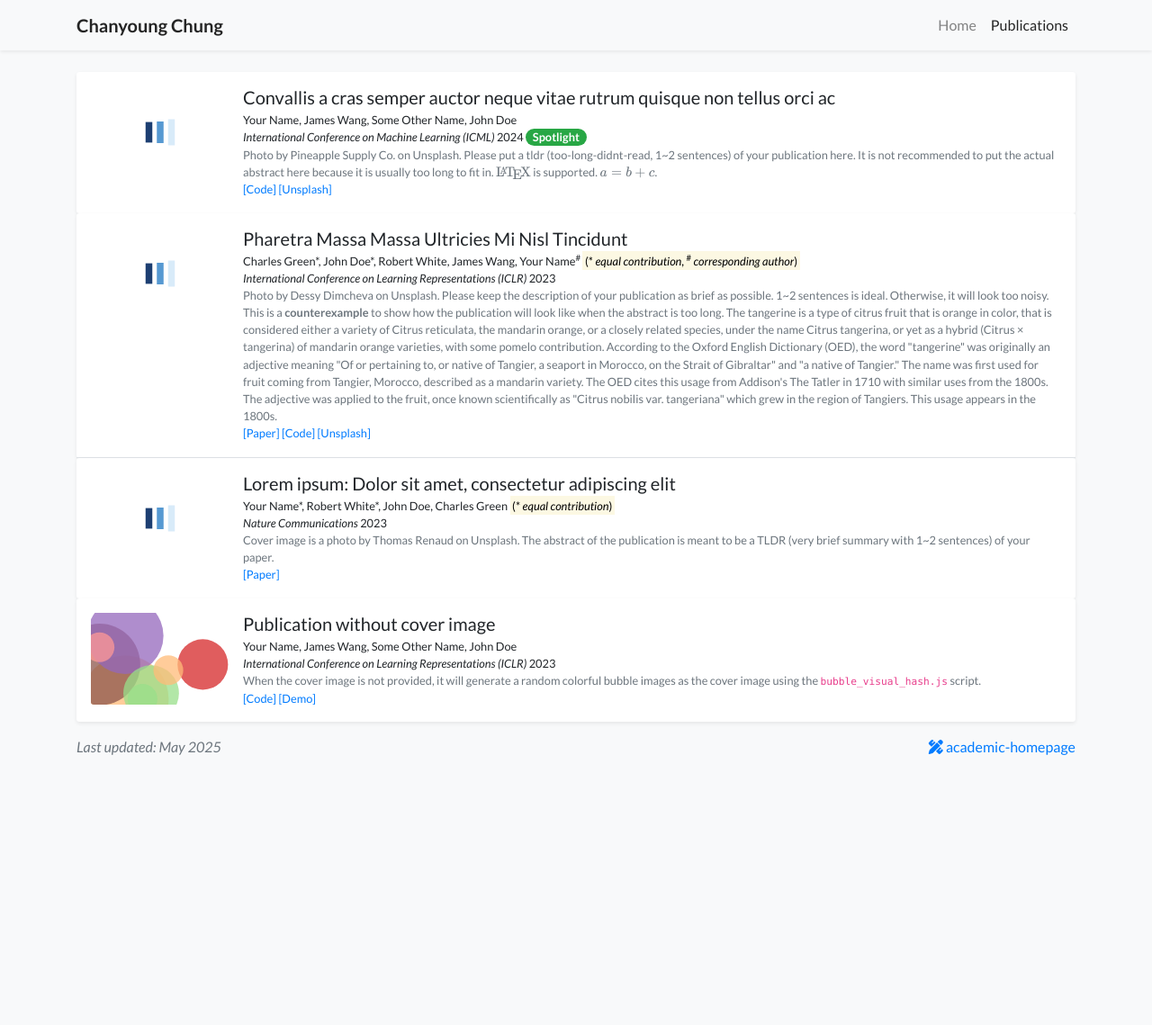
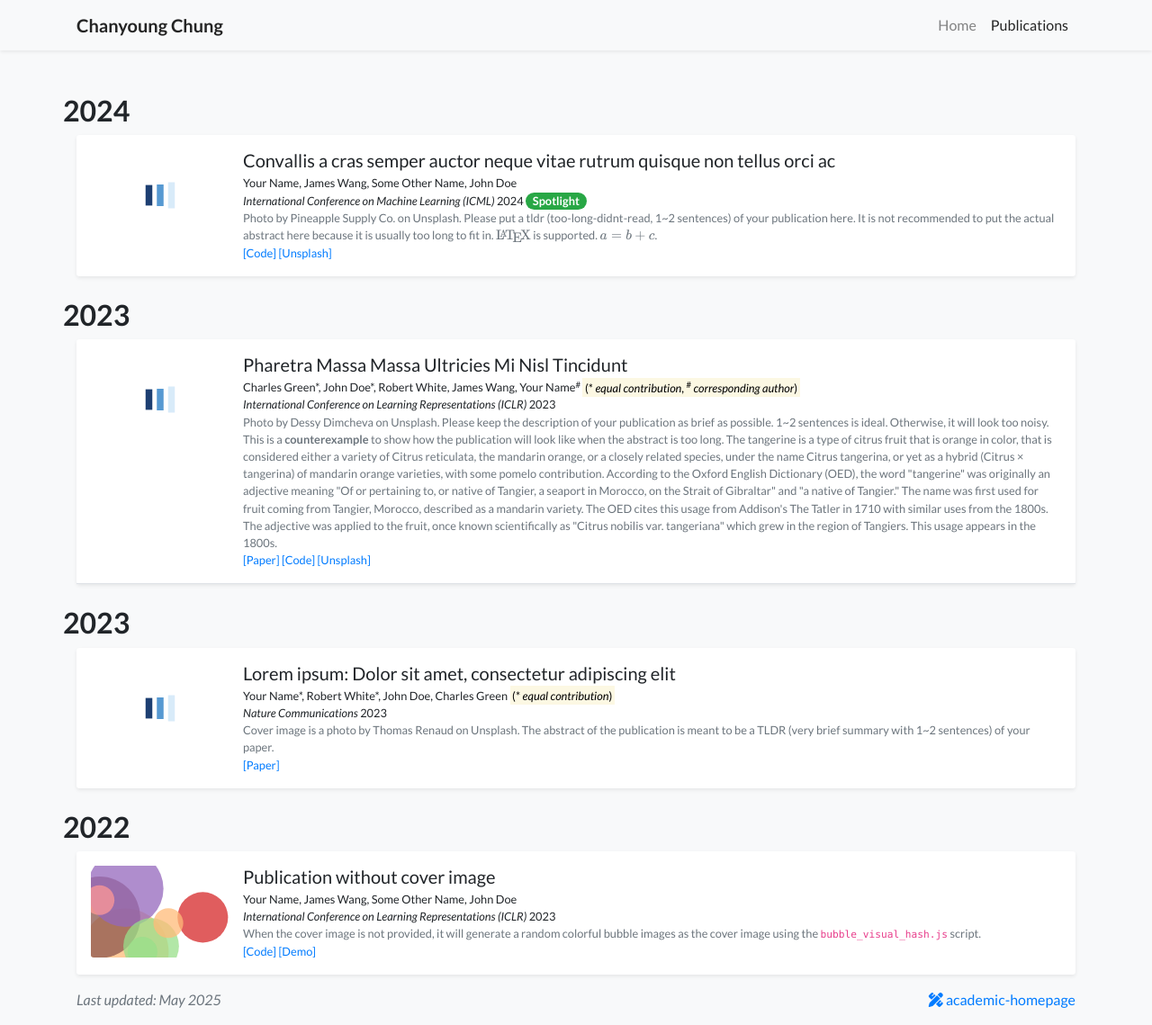
Before and after one commit to ChanyoungChung/ChanyoungChung.github.io, a Jekyll site: the page built from publications.html, in a window 1280 px wide and 1139 px high. Shown: the whole window at 90% size. Built offline with Jekyll 4.4.1, drawn with Linux system fonts in a browser that asks for light colours; nearby versions of some CDN libraries; a style sheet for code colours, icons or effects is not loaded.

Commit message:
Modify Publications Template

```diff
--- a/publications.html
+++ b/publications.html
@@ -11,6 +11,7 @@ body_attr: >-
 <div class="row">
     {% for year in pubs_by_year %}
     {% for item in year.items %}
+    <h2 class="pt-4" id="year-{{ year.name }}">{{ year.name }}</h2>
     <div class="col-12 col-lg-12">
         <div class="my-0 p-0 bg-white shadow-sm rounded-sm">
             {% assign num_papers = 1 %}
```
